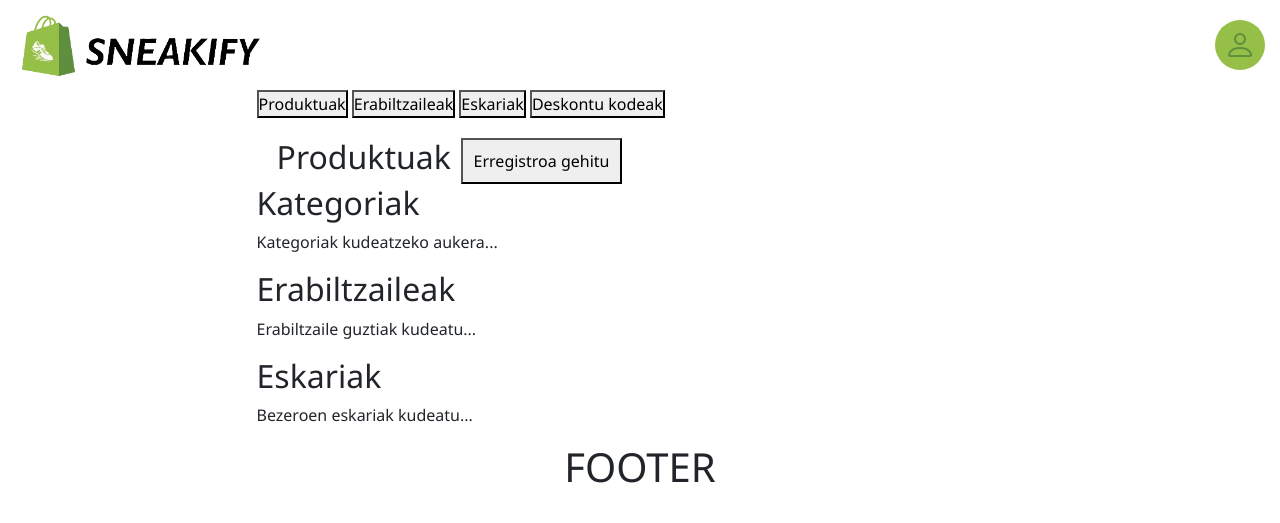
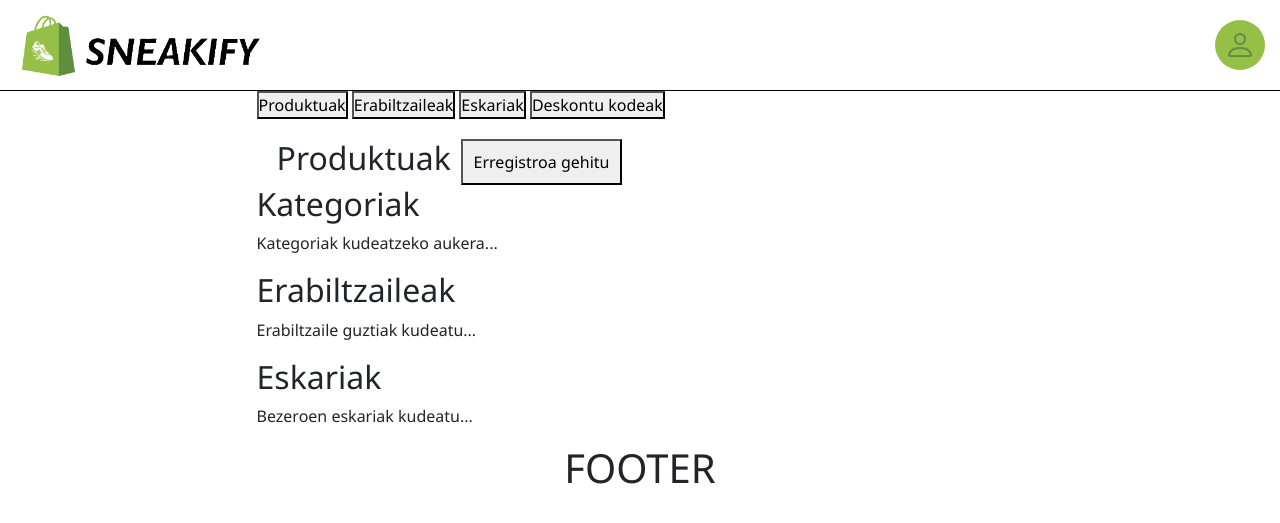
Before and after one commit to j-zabalabur/2Erronka, a PHP site: page /Controlador/AdminPROV.php in a window 1280 px wide. Shown: the top 523 px of the page. Run offline with PHP 8.4, Linux system fonts and the light colour scheme; data that the repository does not hold is empty.

Commit message:
Aldaketak estilo globaletan

```diff
--- a/Vista/Css/global.css
+++ b/Vista/Css/global.css
@@ -17,8 +17,12 @@ body{
     display: flex;
     /* align-items: center; */
     flex-direction: column;
-    width: 100vw;
+    max-width: 100vw;
     background-color: var(--background);
+
+    del{
+        color:var(--text-sec);
+    }
 }
 
 header{
@@ -30,6 +34,7 @@ header{
     width: 100%;
     padding: 10px 15px;
     background-color: var(--background);
+    border-bottom: 1px solid black;
 
     #logo{
         width: 250px;
```
